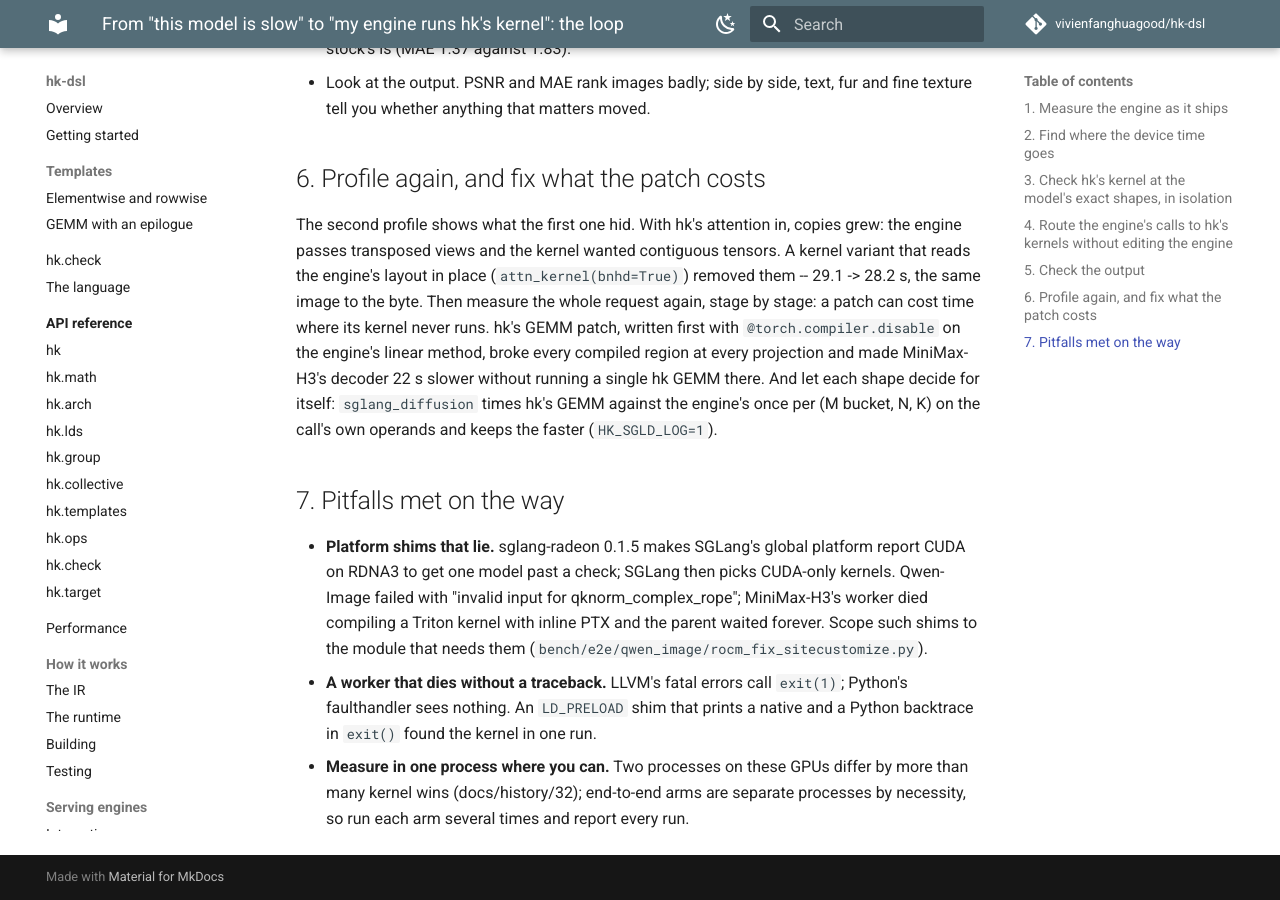
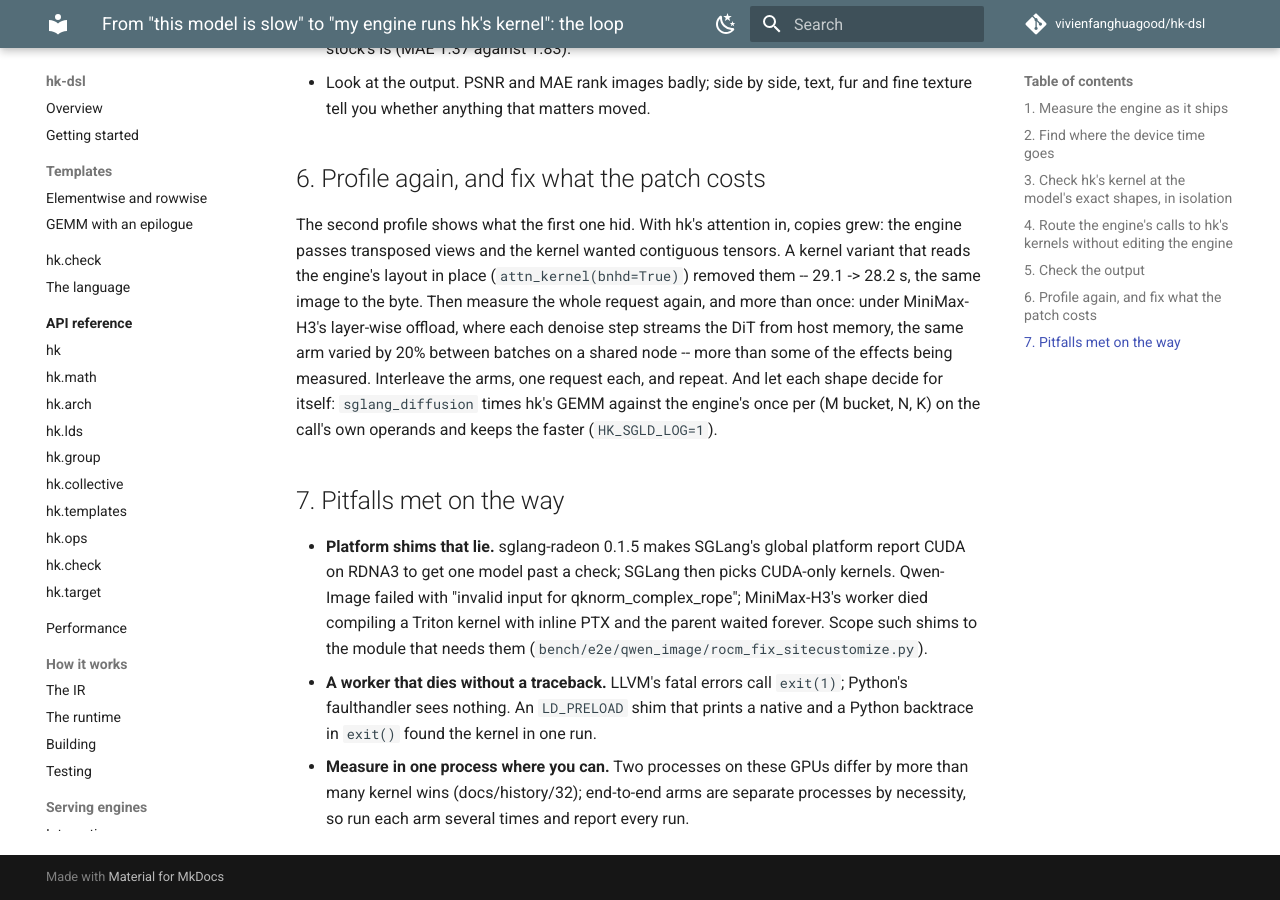
Before and after one commit to vivienfanghuagood/hk-dsl, an MkDocs documentation site: the page built from docs/e2e-loop.md, in a window 1280 px wide and 900 px high, scrolled down 2042 px. Built offline with MkDocs 1.6.1 and Material for MkDocs 9.7.7, drawn with Linux system fonts in a browser that asks for light colours; comment, search, counter and statistics services are not loaded.

Commit message:
docs/e2e-loop, sglang_diffusion: drop an unconfirmed cause -- MiniMax-H3's arms vary 20% between batches; interleave and repeat
The 22 s decode-stage difference blamed on the compile-disable wrapper did not
reproduce in the next batch, where the attention-only arm itself moved from
273-276 s to 321-333 s. The doc now says what was measured: offload-bound
requests on a shared node vary more than the effects at stake.

Co-Authored-By: Claude <noreply@anthropic.com>

```diff
--- a/docs/e2e-loop.md
+++ b/docs/e2e-loop.md
@@ -88,11 +88,11 @@ The second profile shows what the first one hid. With hk's attention in,
 copies grew: the engine passes transposed views and the kernel wanted
 contiguous tensors. A kernel variant that reads the engine's layout in place
 (`attn_kernel(bnhd=True)`) removed them -- 29.1 -> 28.2 s, the same image to
-the byte. Then measure the whole request again, stage by stage: a patch can cost
-time where its kernel never runs. hk's GEMM patch, written first with
-`@torch.compiler.disable` on the engine's linear method, broke every compiled
-region at every projection and made MiniMax-H3's decoder 22 s slower without
-running a single hk GEMM there. And let each shape decide for itself:
+the byte. Then measure the whole request again, and more than once: under
+MiniMax-H3's layer-wise offload, where each denoise step streams the DiT from
+host memory, the same arm varied by 20% between batches on a shared node --
+more than some of the effects being measured. Interleave the arms, one
+request each, and repeat. And let each shape decide for itself:
 `sglang_diffusion` times hk's GEMM against the engine's once per (M bucket,
 N, K) on the call's own operands and keeps the faster (`HK_SGLD_LOG=1`).
 
```
Also changed, not shown: 1 other file.
